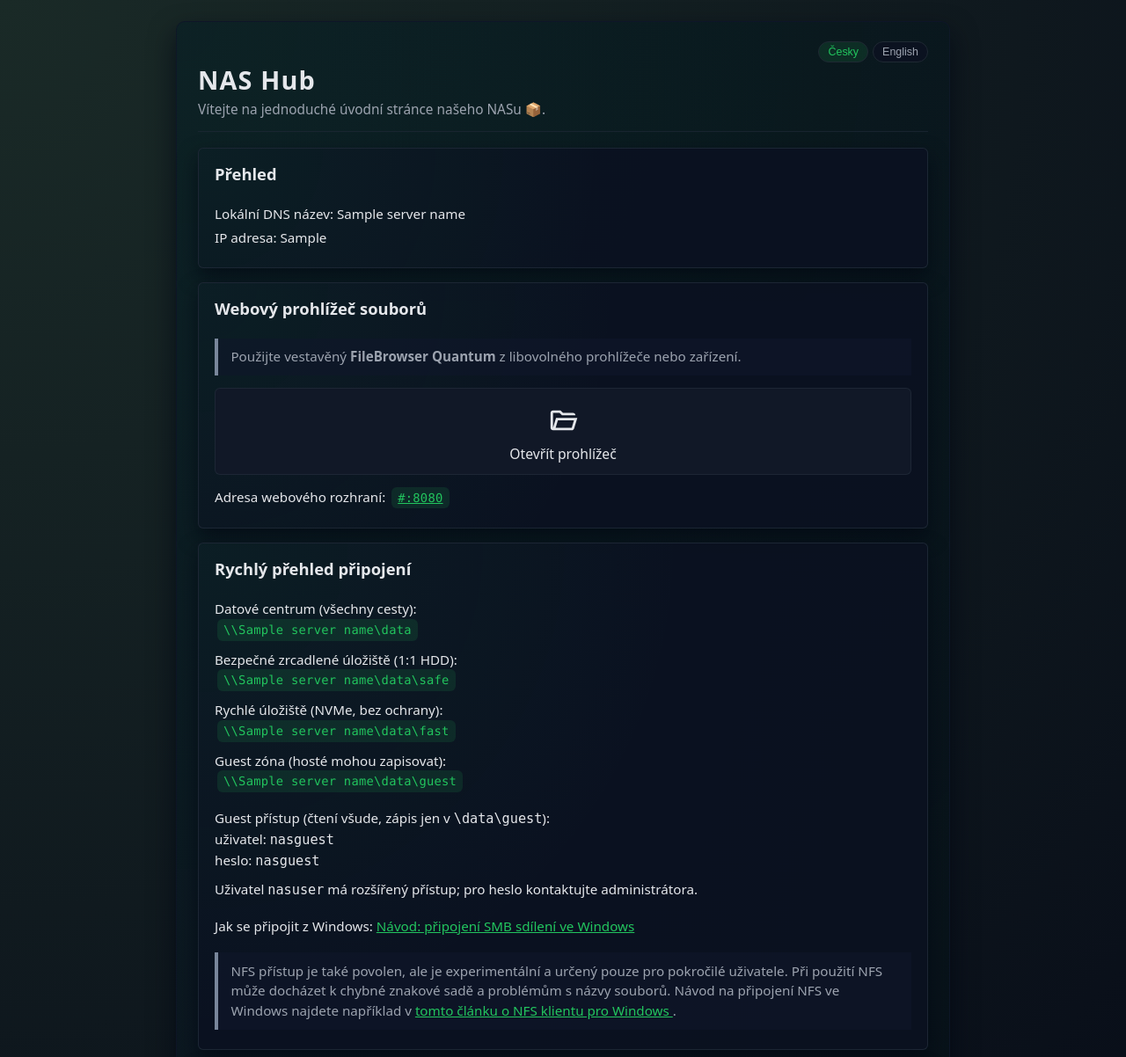
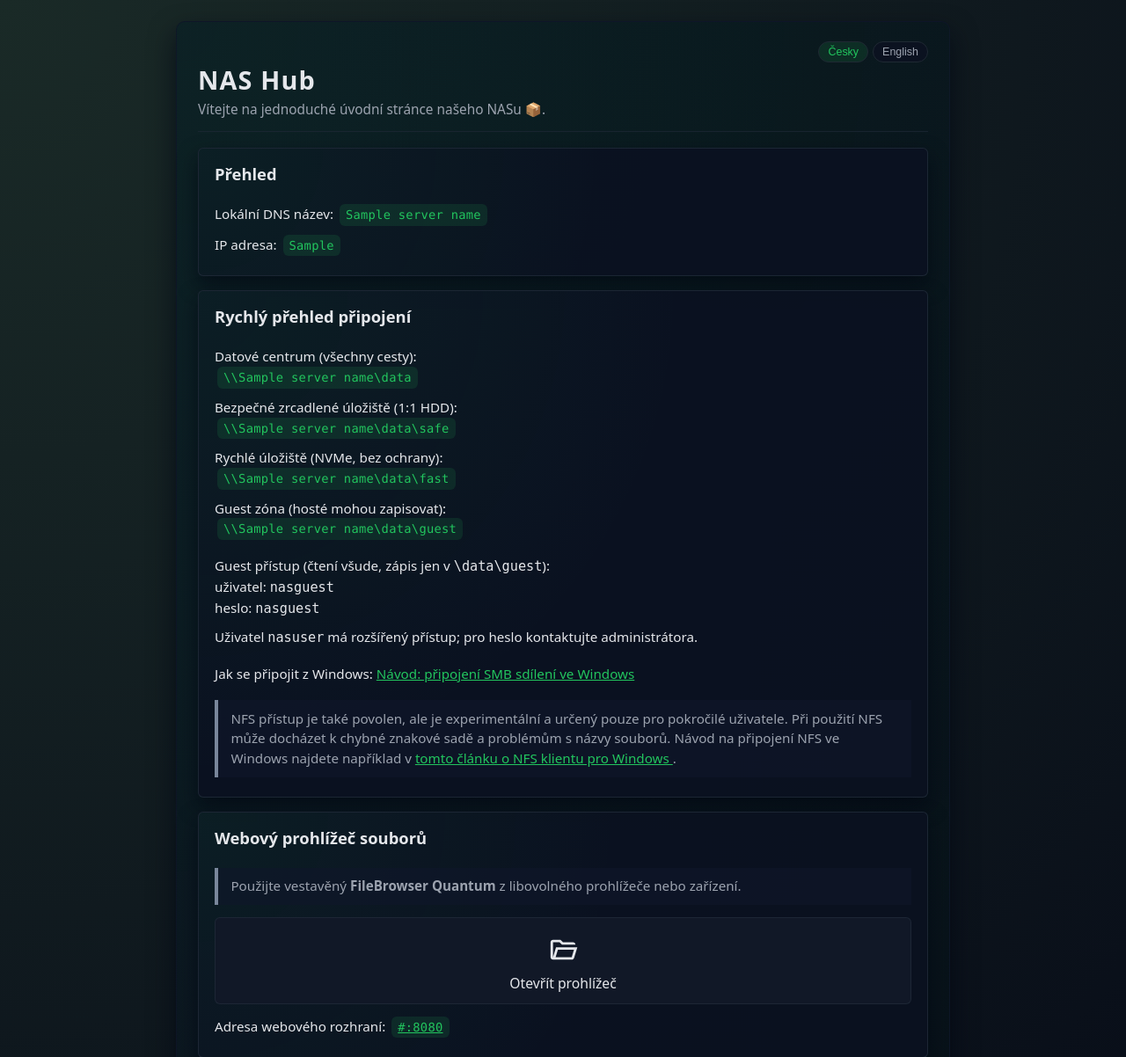
Before and after one commit to kubikulek231/nas, a Flask app: template website/src/templates/index.html in a window 1280 px wide. Shown: the top 1202 px of the page at 88% size. Run offline with Flask 3, Linux system fonts and the light colour scheme; the template is opened without the code that fills it: most values are stand-ins (such as "Sample title", 1, 10 or a date in 2020).

Commit message:
Fix endpoint css

```diff
--- a/website/src/templates/index.html
+++ b/website/src/templates/index.html
@@ -2,11 +2,11 @@
 
 {% block content %}
 
-  {% include "sections/overview.html" %}
+{% include "sections/overview.html" %}
 
-  {% include "sections/web-browser.html" %}
+{% include "sections/mounting.html" %}
 
-  {% include "sections/mounting.html" %}
+{% include "sections/web-browser.html" %}
 
   {% include "sections/storage-usage.html" %}
 
--- a/website/src/templates/partials/footer.html
+++ b/website/src/templates/partials/footer.html
@@ -1,5 +1,5 @@
 <footer class="footer">
-  <span>NAS Hub</span>
+  <span>NAS</span>
   <span class="dot">&bull;</span>
   <span>
     <a href="https://github.com/kubikulek231/nas" target="_blank" rel="noopener">
--- a/website/src/templates/sections/overview.html
+++ b/website/src/templates/sections/overview.html
@@ -2,23 +2,23 @@
   <h2 data-lang="en">Overview</h2>
   <h2 data-lang="cs">Přehled</h2>
 
-  <div class="ip-container">
+  <div class="endpoint-container">
     <p data-lang="en">
       Local DNS name:
-      <span class="address">{{ server_name }}</span>
+      <span class="endpoint">{{ server_name }}</span>
     </p>
     <p data-lang="cs">
       Lokální DNS název:
-      <span class="address">{{ server_name }}</span>
+      <span class="endpoint">{{ server_name }}</span>
     </p>
 
     <p data-lang="en">
       IP address:
-      <span class="address">{{ server_ip }}</span>
+      <span class="endpoint">{{ server_ip }}</span>
     </p>
     <p data-lang="cs">
       IP adresa:
-      <span class="address">{{ server_ip }}</span>
+      <span class="endpoint">{{ server_ip }}</span>
     </p>
   </div>
 </section>
```
